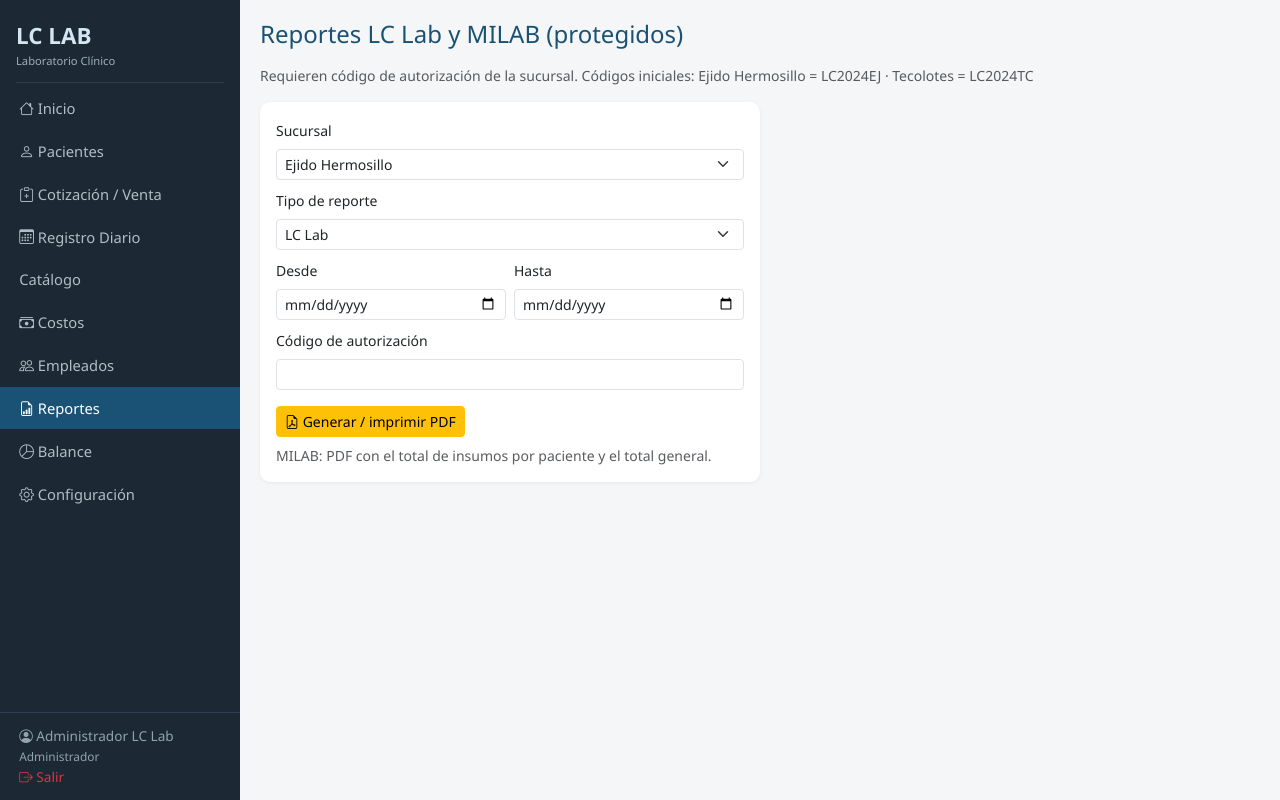
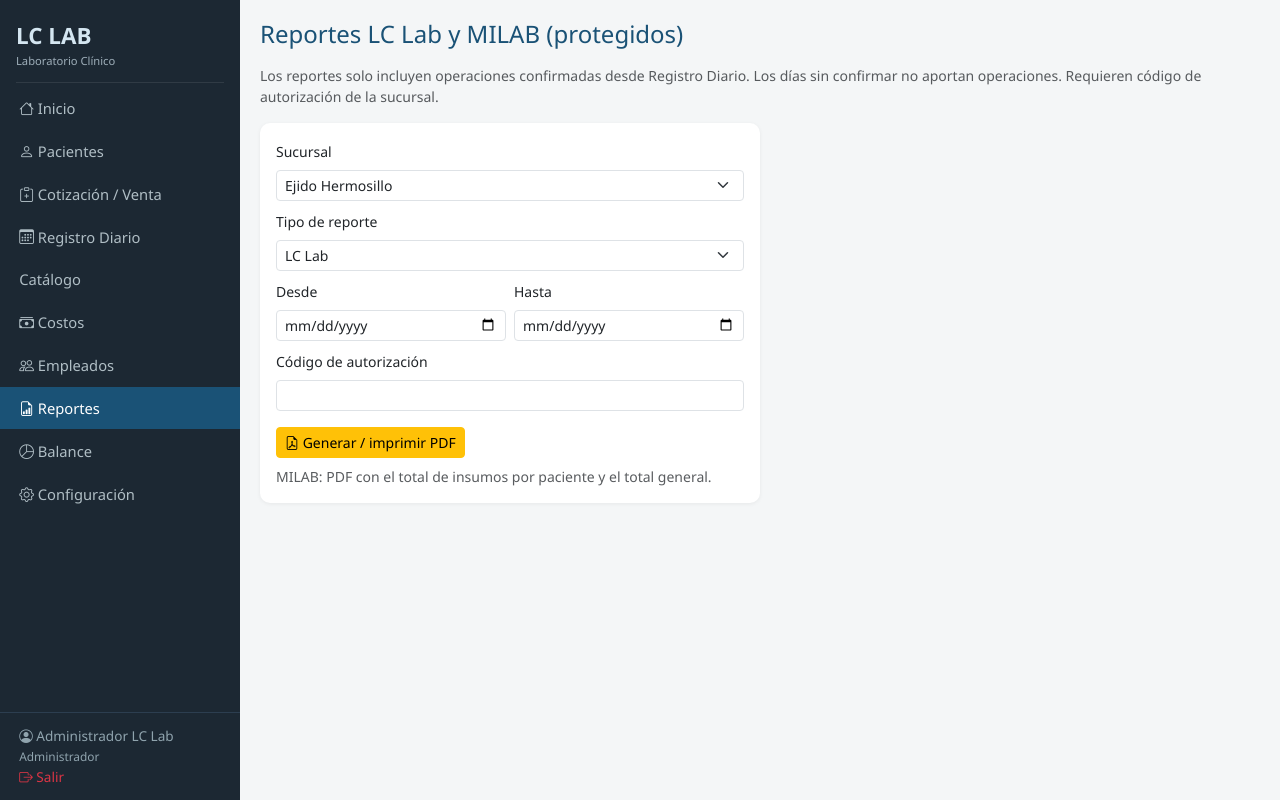
Before and after one commit to luismiguelcortez97-eng/laboratory, a FastAPI app: page /reportes in a window 1280 px wide. Run offline with FastAPI, Linux system fonts and the light colour scheme; the visitor is signed in with stand-in values (Sample User, id 1); data comes from the database, SQL or seed files in the repository; some libraries are stand-ins or nearby versions.

Commit message:
Aclarar que reportes usan cierres diarios confirmados

```diff
--- a/templates/reportes.html
+++ b/templates/reportes.html
@@ -2,7 +2,7 @@
 {% block title %}Reportes — LC Lab{% endblock %}
 {% block content %}
 <h4 class="mb-3" style="color:#1a5276">Reportes LC Lab y MILAB (protegidos)</h4>
-<p class="text-muted small">Requieren código de autorización de la sucursal. Códigos iniciales: Ejido Hermosillo = LC2024EJ · Tecolotes = LC2024TC</p>
+<p class="text-muted small">Los reportes solo incluyen operaciones confirmadas desde Registro Diario. Los días sin confirmar no aportan operaciones. Requieren código de autorización de la sucursal.</p>
 <div class="card card-lc p-3 mb-3" style="max-width:500px">
   <form method="post" action="/reportes/generar">
     <div class="mb-2">
```
